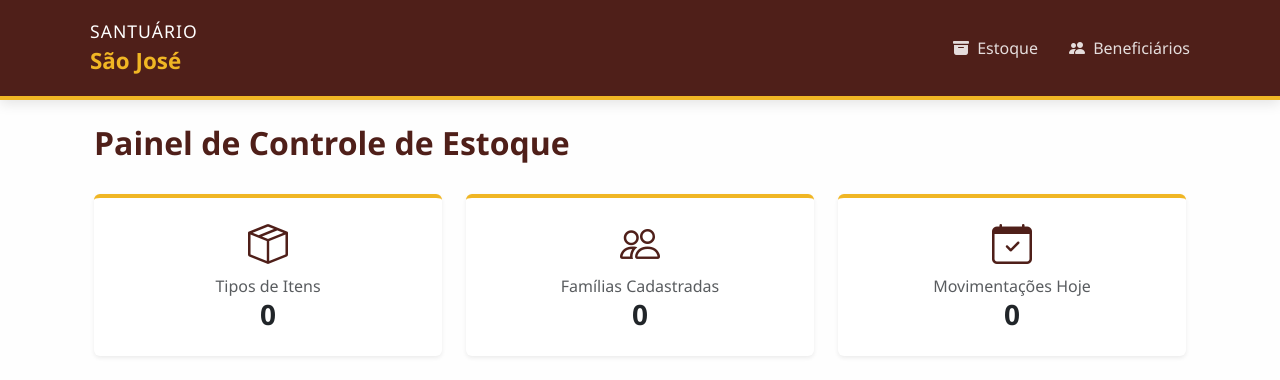
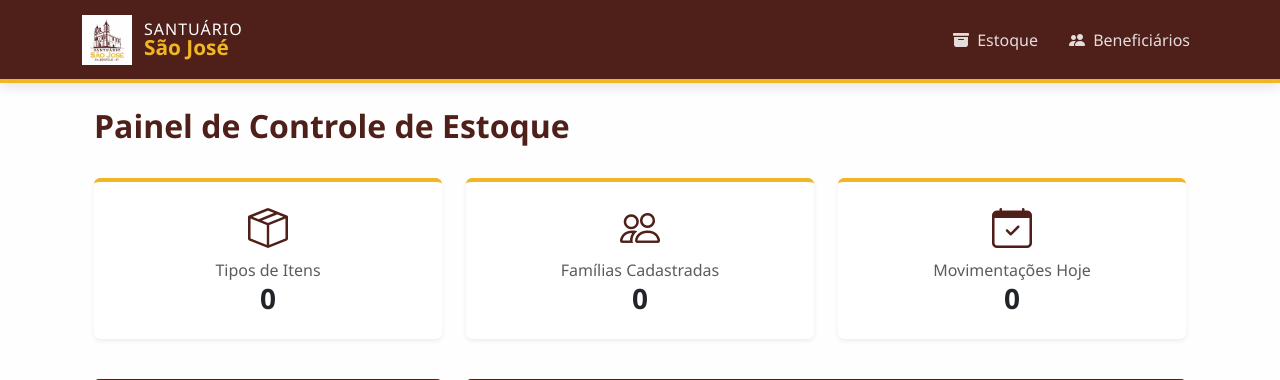
Before and after one commit to harrikenjota/Projeto_Paroquia, a Flask app: page / in a window 1280 px wide. Shown: the top 380 px of the page. Run offline with Flask 3, Linux system fonts and the light colour scheme; data that the repository does not hold is empty.

Commit message:
visual Santuario com logo

```diff
--- a/templates/base.html
+++ b/templates/base.html
@@ -27,8 +27,16 @@
         .navbar-paroquia {
             background-color: var(--cor-santuario);
             border-bottom: 4px solid var(--cor-saojose);
-            padding: 0.8rem 0;
+            padding: 0.6rem 0;
             box-shadow: 0 4px 12px rgba(0,0,0,0.1);
+        }
+
+        /* Estilo da Logo Imagem */
+        .logo-img {
+            height: 50px; /* Altura ideal para a barra */
+            width: auto;  /* Ajusta a largura proporcionalmente */
+            margin-right: 12px;
+            object-fit: contain;
         }
 
         /* Estilo do Logo Texto */
@@ -37,12 +45,14 @@
             font-weight: 300;
             letter-spacing: 1px;
             text-transform: uppercase;
-            font-size: 1.1rem;
+            font-size: 1rem;
+            line-height: 1;
         }
         .brand-saojose {
             color: var(--cor-saojose) !important;
             font-weight: 800;
-            font-size: 1.4rem;
+            font-size: 1.3rem;
+            line-height: 1;
         }
 
         /* Links de Navegação */
@@ -57,15 +67,10 @@
             transform: translateY(-2px);
         }
 
-        /* Botão Hamburguer Customizado */
         .navbar-toggler {
             border-color: rgba(240, 182, 36, 0.5);
         }
-        .navbar-toggler:focus {
-            box-shadow: 0 0 0 0.25 milrem rgba(240, 182, 36, 0.25);
-        }
 
-        /* Estilização Geral de Cards e Botões para combinar */
         .card-header {
             background-color: var(--cor-santuario) !important;
             color: white !important;
@@ -74,24 +79,21 @@
             background-color: var(--cor-santuario) !important;
             border-color: var(--cor-santuario) !important;
         }
-        .btn-success:hover {
-            background-color: #3a1612 !important;
-            border-color: var(--cor-saojose) !important;
-        }
     </style>
 </head>
 <body>
     <nav class="navbar navbar-expand-lg navbar-paroquia mb-4">
         <div class="container">
             <a class="navbar-brand d-flex align-items-center" href="/">
-                <i class="bi bi-church text-white me-2 fs-3"></i>
+                <img src="{{ url_for('static', filename='logo_igreja.png') }}" alt="Logo" class="logo-img">
+
                 <div>
-                    <span class="brand-santuario d-block line-height-1">Santuário</span>
-                    <span class="brand-saojose d-block mt-n1">São José</span>
+                    <span class="brand-santuario d-block">Santuário</span>
+                    <span class="brand-saojose d-block">São José</span>
                 </div>
             </a>
 
-            <button class="navbar-toggler" type="button" data-bs-toggle="collapse" data-bs-target="#menuPrincipal" aria-controls="menuPrincipal" aria-expanded="false" aria-label="Toggle navigation">
+            <button class="navbar-toggler" type="button" data-bs-toggle="collapse" data-bs-target="#menuPrincipal">
                 <span class="navbar-toggler-icon"></span>
             </button>
 
```
Also changed, not shown: static/logo_igreja.png (added).
